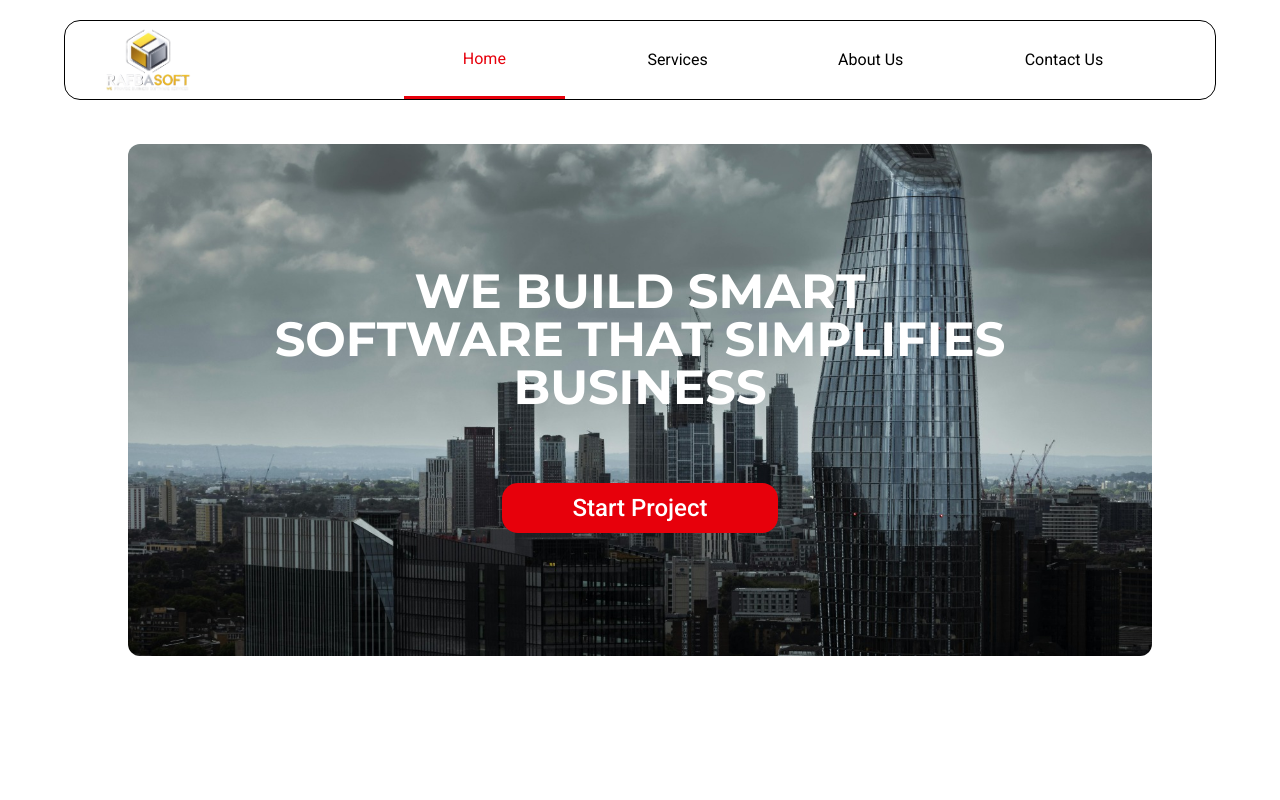
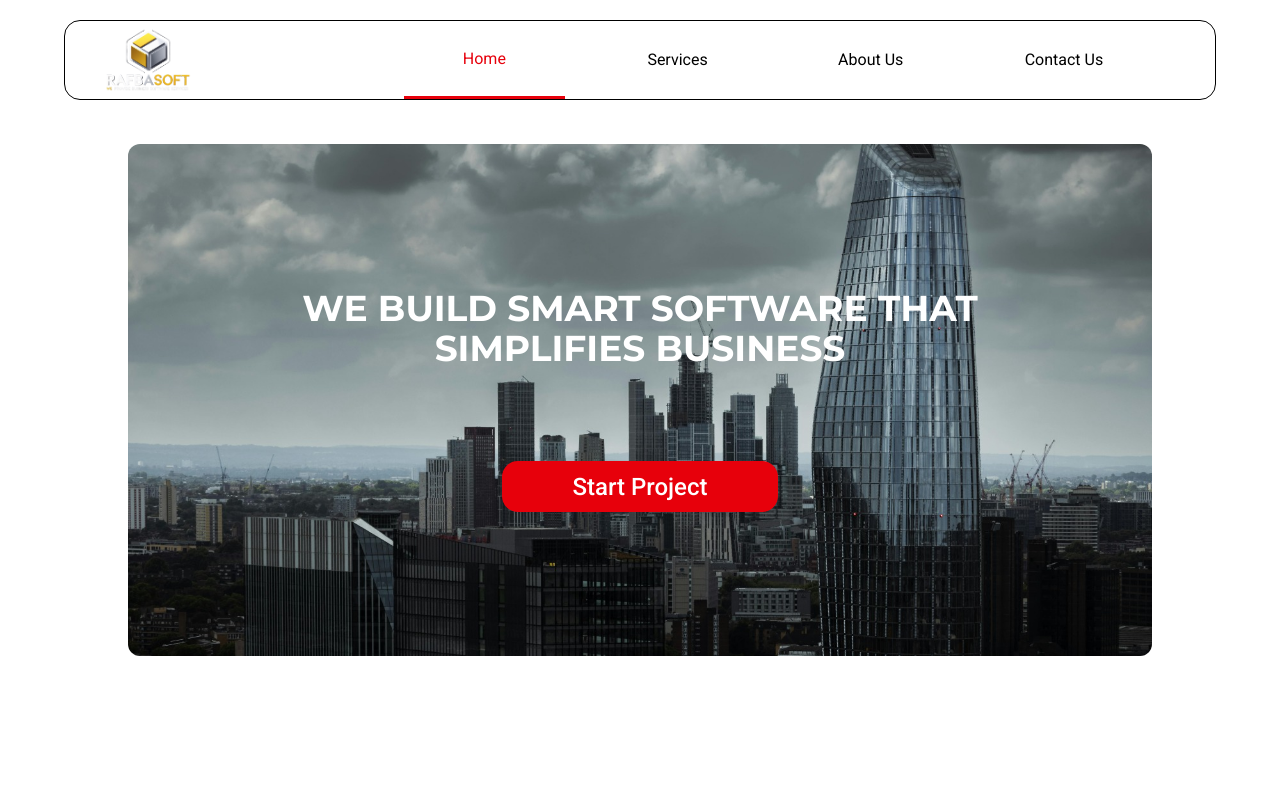
Before and after one commit to MuhammadKhushamAli/RafbaSoft, a React (Vite) app in the folder RafbaSoft/: page / in a window 1280 px wide. Shown: the top 800 px of the page. Built offline with nearby package versions, Linux system fonts and the light colour scheme.

Commit message:
Bus Fixed

```diff
--- a/RafbaSoft/src/components/header/Header.jsx
+++ b/RafbaSoft/src/components/header/Header.jsx
@@ -31,6 +31,7 @@ export default function Header() {
         justify-evenly
         items-center
         w-[90%]
+        max-sm:w-full
         border-1
         rounded-2xl
         border-black
--- a/RafbaSoft/src/components/home/Home.jsx
+++ b/RafbaSoft/src/components/home/Home.jsx
@@ -117,8 +117,7 @@ export default function Home() {
                     <h1
                         className='font-[Montserrat]
                         w-[80%]
-                        max-md:w-full
-                        text-5xl
+                        text-4xl
                         text-center
                         font-bold
                         uppercase
@@ -128,6 +127,7 @@ export default function Home() {
                     </h1>
                     <Button
                         className={`w-[30%]
+                            max-sm:w-[50%]
                         bg-red-600
                         hover:bg-red-400
                         p-[1%]
```
